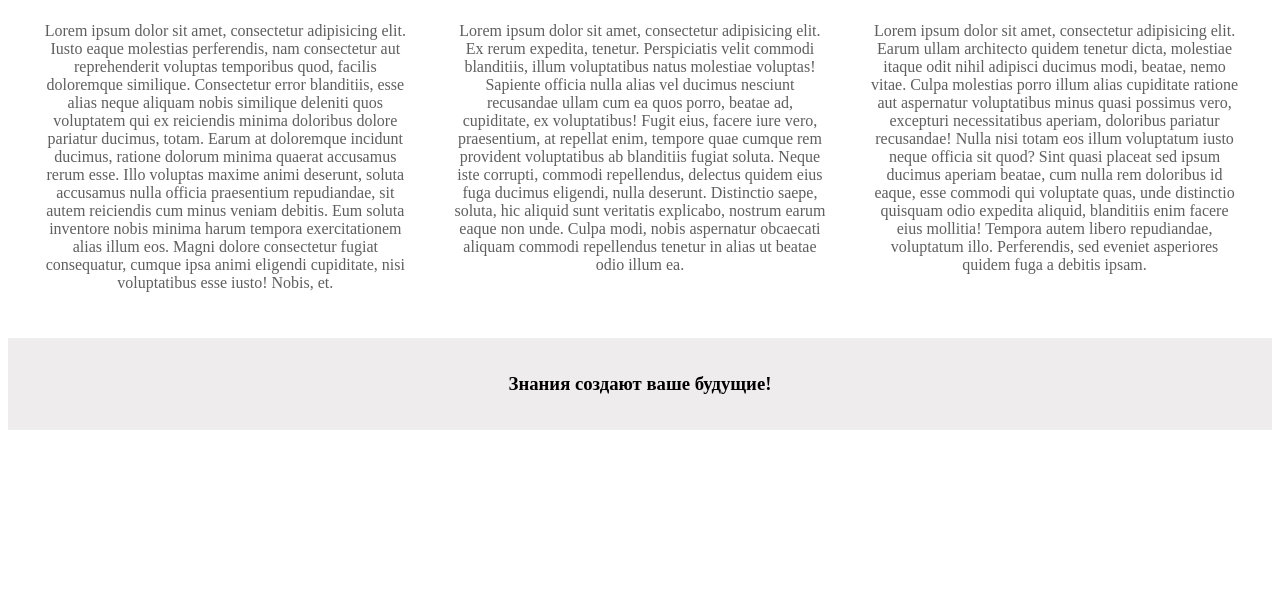
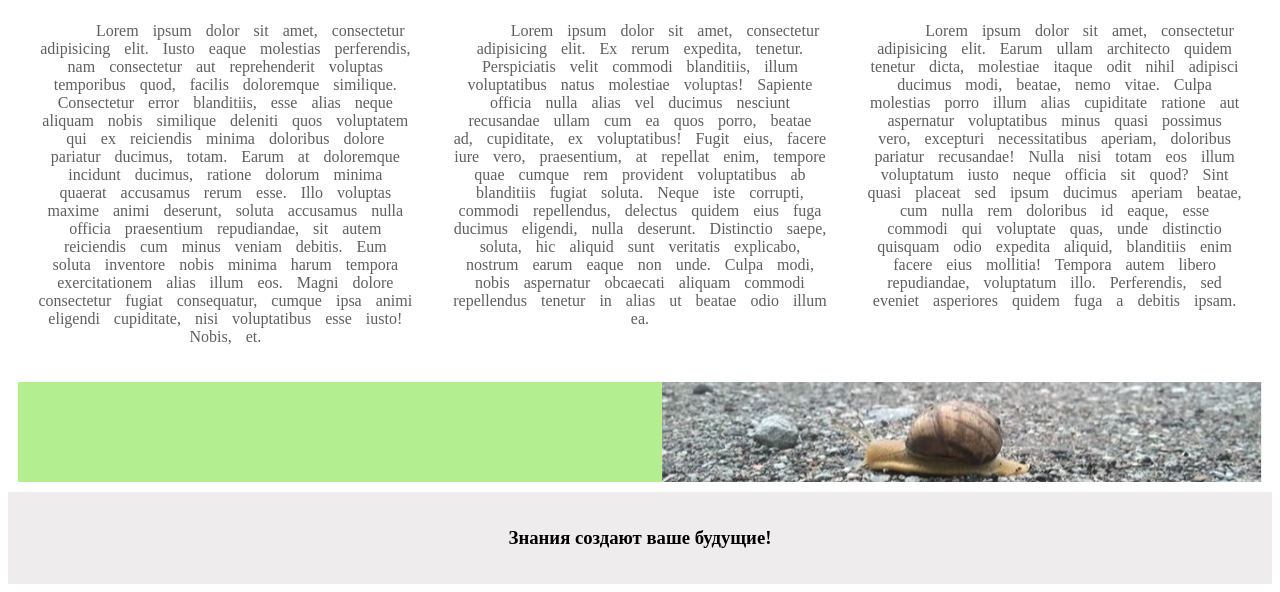
Before and after one commit to G-T-W-Y/CODIFUN, a plain HTML site: page pages/interesting_facts.html in a window 1280 px wide. Shown: the part 364-956 px from the top of the page. Before the commit the page ends 802 px from the top, so only its background shows below. Drawn offline with Linux system fonts and the light colour scheme.

Commit message:
12. PRACTICAL LESSON №3 CSS

```diff
--- a/css/style.css
+++ b/css/style.css
@@ -58,6 +58,17 @@ img {
 	text-align: center;
 }
 
+.column p {
+	text-indent: 50px;
+	word-spacing: 10px;
+}
+
+.line {
+	width: 100%;
+	height: 100px;
+	background: #b3ee91 url('../images/image.jpg') no-repeat right center fixed;
+}
+
 .row::after {
 	content: "";
 	display: table;
--- a/pages/interesting_facts.html
+++ b/pages/interesting_facts.html
@@ -38,6 +38,7 @@
                 <p>Lorem ipsum dolor sit amet, consectetur adipisicing elit. Earum ullam architecto quidem tenetur dicta, molestiae itaque odit nihil adipisci ducimus modi, beatae, nemo vitae. Culpa molestias porro illum alias cupiditate ratione aut aspernatur voluptatibus minus quasi possimus vero, excepturi necessitatibus aperiam, doloribus pariatur recusandae! Nulla nisi totam eos illum voluptatum iusto neque officia sit quod? Sint quasi placeat sed ipsum ducimus aperiam beatae, cum nulla rem doloribus id eaque, esse commodi qui voluptate quas, unde distinctio quisquam odio expedita aliquid, blanditiis enim facere eius mollitia! Tempora autem libero repudiandae, voluptatum illo. Perferendis, sed eveniet asperiores quidem fuga a debitis ipsam.</p>
             </div>
         </div>
+        <div class="line"></div>
     </section>
     <footer>
         <h3 id="demo"></h3>
```
Also changed, not shown: images/image.jpg (added).
